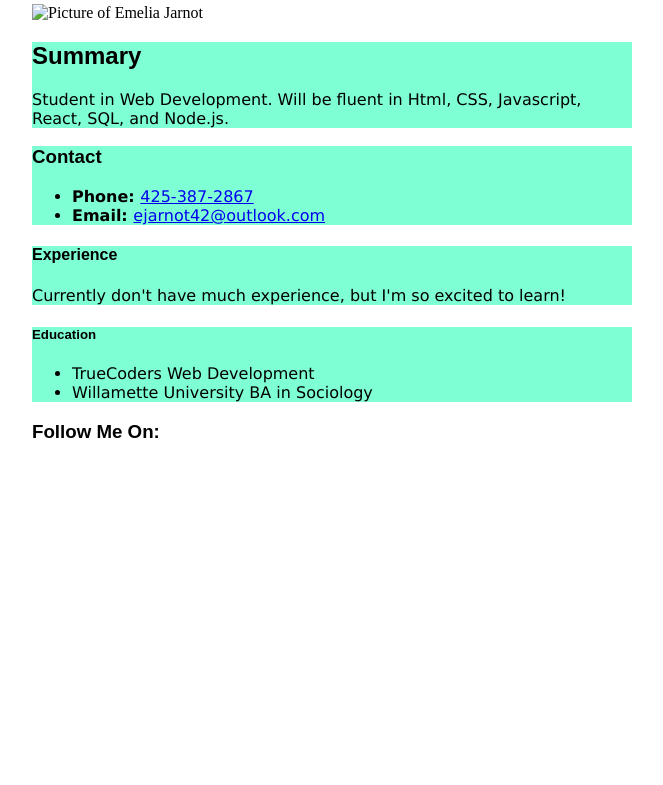
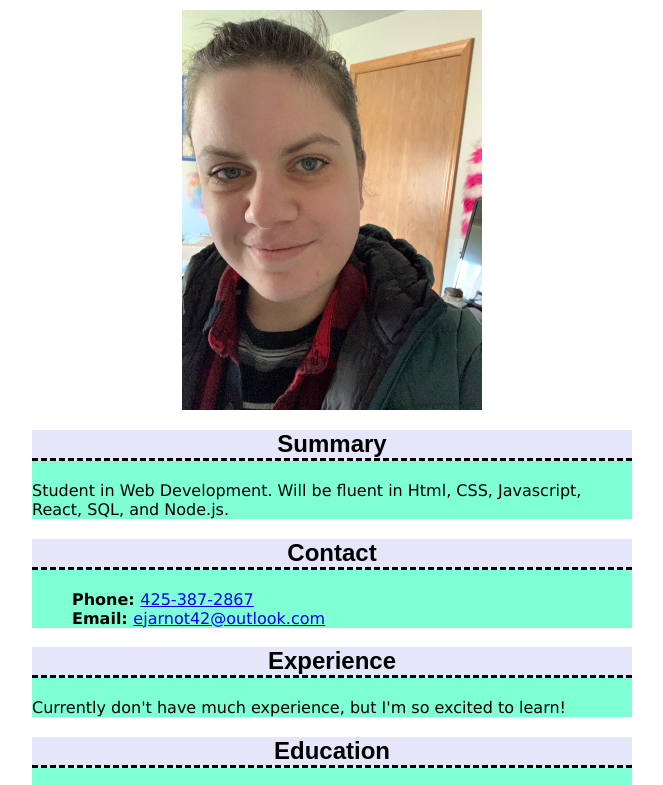
Before and after one commit to ejarnot/htmlprojects, a plain HTML site: page portfolio/resume.html in a window 1280 px wide. Shown: the part 129-914 px from the top of the page, without its empty margins (18-681 px from the left). Before the commit the page ends 800 px from the top, so only its background shows below. Drawn offline with Linux system fonts and the light colour scheme.

Commit message:
Added more edits to the portfolio

```diff
--- a/portfolio/index.css
+++ b/portfolio/index.css
@@ -14,6 +14,8 @@ header{
     padding:1px;
     background-color: white;
     z-index: 1;
+    border-bottom: dashed black;
+    background-color:lavender
 }
 section{
     background-color: aquamarine;
@@ -23,14 +25,21 @@ li{
     font-family: Verdana, Geneva, Tahoma, sans-serif;
 }
 h1,
-h2,
-h3,
-h4,
-h5{
+h2{
     font-family: Arial, Helvetica, sans-serif;
+    background-color: lavender;
+    border-bottom:dashed black;
+    text-align:center
 }
+
 body{
     width:auto;
     margin:0 50px 0 50px;
     max-width: 600px;
 }
+.center{
+  display: block;
+  margin-left: auto;
+  margin-right: auto;
+  width: 50%;
+}
--- a/portfolio/resume.html
+++ b/portfolio/resume.html
@@ -28,24 +28,24 @@
     </header>
     <main>
     <h1>Emelia Jarnot</h1>
-    <image src = "selfie1.jpg" alt = "Picture of Emelia Jarnot" width = "200"/>
+    <image src = "selfie1.jpg" alt = "Picture of Emelia Jarnot" width = "200" class="center"/>
     <section id="summary">
       <h2>Summary</h2>
       <p>Student in Web Development. Will be fluent in Html, CSS, Javascript, React, SQL, and Node.js.</p>
     </section>
     <section id="contact" class="content container">
-      <h3>Contact</h3>
+      <h2>Contact</h2>
         <ul>
-          <li><strong>Phone: </strong><a href = "tel:425-387-2867">425-387-2867</a></li>
-          <li><strong>Email: </strong><a href = "mailto:ejarnot42@outlook.com">ejarnot42@outlook.com</a></li>
+          <li class="nobullets"><strong>Phone: </strong><a href = "tel:425-387-2867">425-387-2867</a></li>
+          <li class="nobullets"><strong>Email: </strong><a href = "mailto:ejarnot42@outlook.com">ejarnot42@outlook.com</a></li>
         </ul>
     </section>
     <section id="experience">
-      <h4>Experience</h4>
+      <h2>Experience</h2>
       <p>Currently don't have much experience, but I'm so excited to learn!</p>
     </section>
     <section id="education">
-      <h5>Education</h5>
+      <h2>Education</h2>
       <p>
         <ul>
           <li>TrueCoders Web Development</li>
```
Also changed, not shown: portfolio/selfie1.jpg (added).
